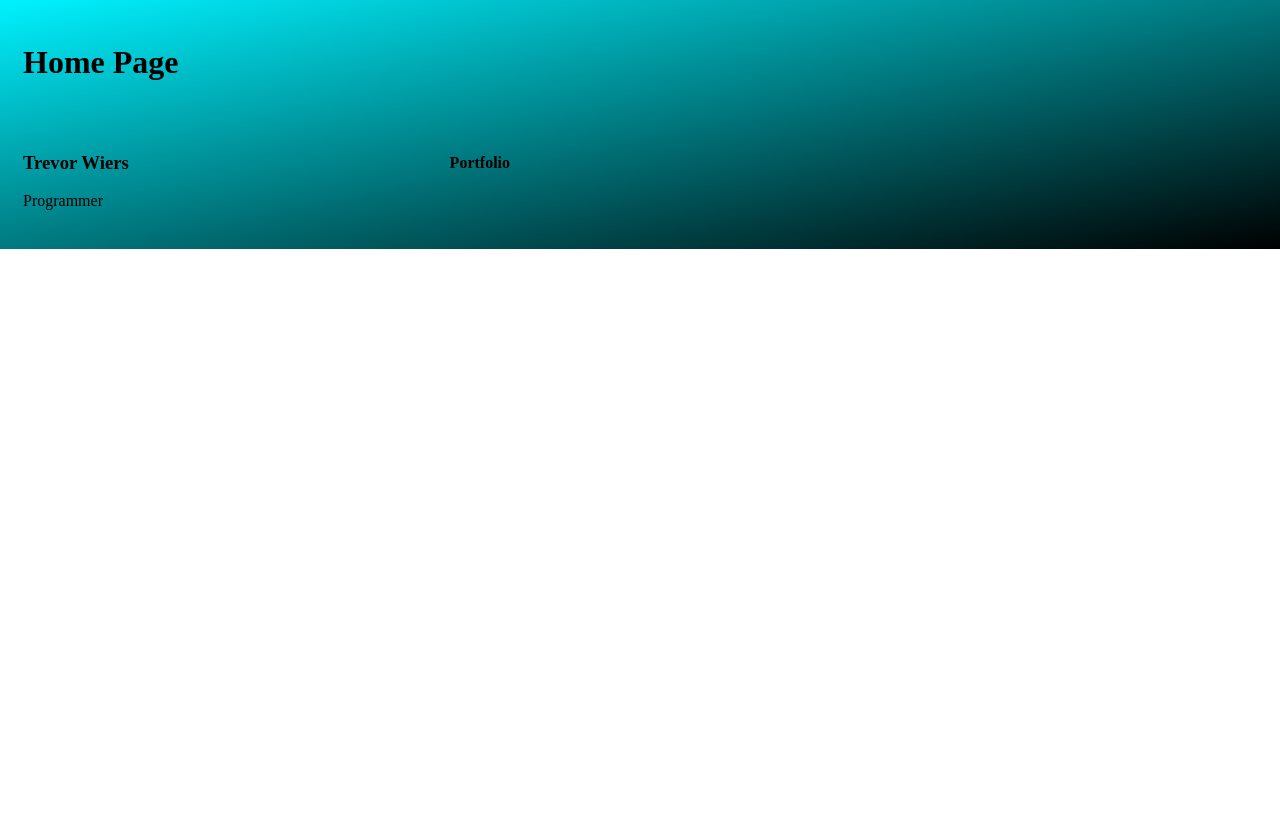
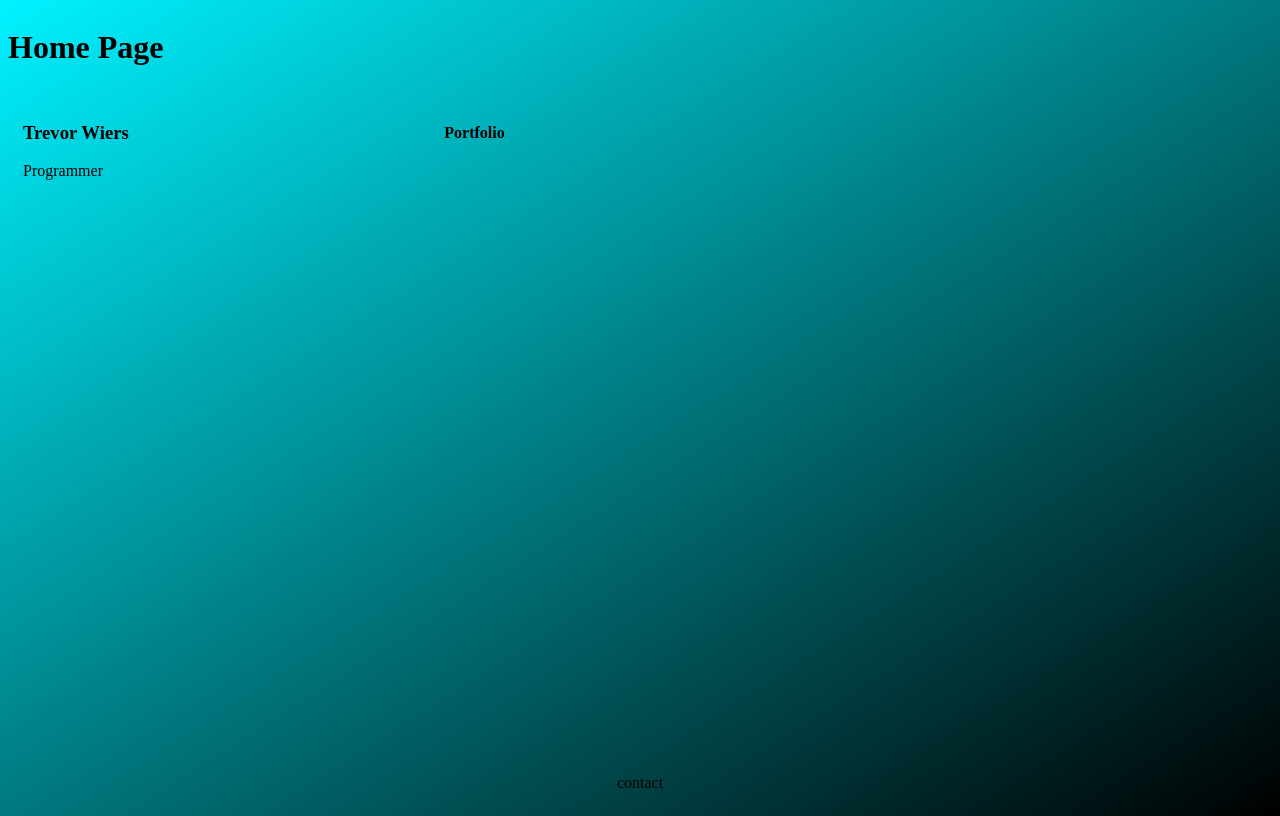
Before and after one commit to trevor-wiers/portfolio-site, a Python web app: template main/templates/main/home.html in a window 1280 px wide. Before the commit the page ends 249 px from the top, so only its background shows below. Run offline with Jinja, Linux system fonts and the light colour scheme; the template is opened without the code that fills it, so the values that code supplies are empty.

Commit message:
clean up code, fix height, header/footer not col-s

```diff
--- a/main/static/style.css
+++ b/main/static/style.css
@@ -2,11 +2,20 @@ html {
     background-image: linear-gradient(to bottom right, rgb(0, 242, 255), black);
     background-size: cover;
     background-repeat: no-repeat;
+    min-height: 100vh;
+    overflow: auto;
 }
 
 body {
-    width: 100%;
-    height: 100%;
+    min-height: 100vh;
+    display: flex;
+    flex-direction: column;
+    overflow: auto;
+}
+
+footer {
+    text-align: center;
+    margin-top: auto;
 }
 
 * {
@@ -16,23 +25,10 @@ body {
 /* For mobile phones: */
 [class*="col-"] {
     width: 100%;
+    float: left;
+    padding: 15px;
+    /* border: 1px solid red;*/
 }
-
-/* For tablets: */
-/* @media only screen and (min-width: 600px) {
-.col-s-1 {width: 8.33%;}
-.col-s-2 {width: 16.66%;}
-.col-s-3 {width: 25%;}
-.col-s-4 {width: 33.33%;}
-.col-s-5 {width: 41.66%;}
-.col-s-6 {width: 50%;}
-.col-s-7 {width: 58.33%;}
-.col-s-8 {width: 66.66%;}
-.col-s-9 {width: 75%;}
-.col-s-10 {width: 83.33%;}
-.col-s-11 {width: 91.66%;}
-.col-s-12 {width: 100%;}
-} */
 
 /* For desktop: */
 @media only screen and (min-width: 768px) {
@@ -50,12 +46,6 @@ width: 100%;
     .col-12 {width: 100%;}
 }
 
-[class*="col-"] {
-    float: left;
-    padding: 15px;
-    /* border: 1px solid red; */
-  }
-
 .row::after {
     content: "";
     clear: both;
--- a/main/templates/main/base.html
+++ b/main/templates/main/base.html
@@ -10,13 +10,14 @@
 
     </head>
     <body>
-        <div class="row">
-            <div class="col-12">
-                {% block header %}
-                {% endblock %}
-            </div>
-        </div>
+        <header>
+            {% block header %}
+            {% endblock %}
+        </header>
         {% block content %}
         {% endblock %}
+        <footer>
+            <p>contact</p>
+        </footer>
     </body>
 </html>
```
Lines whose indentation alone changed are shown as unchanged.
